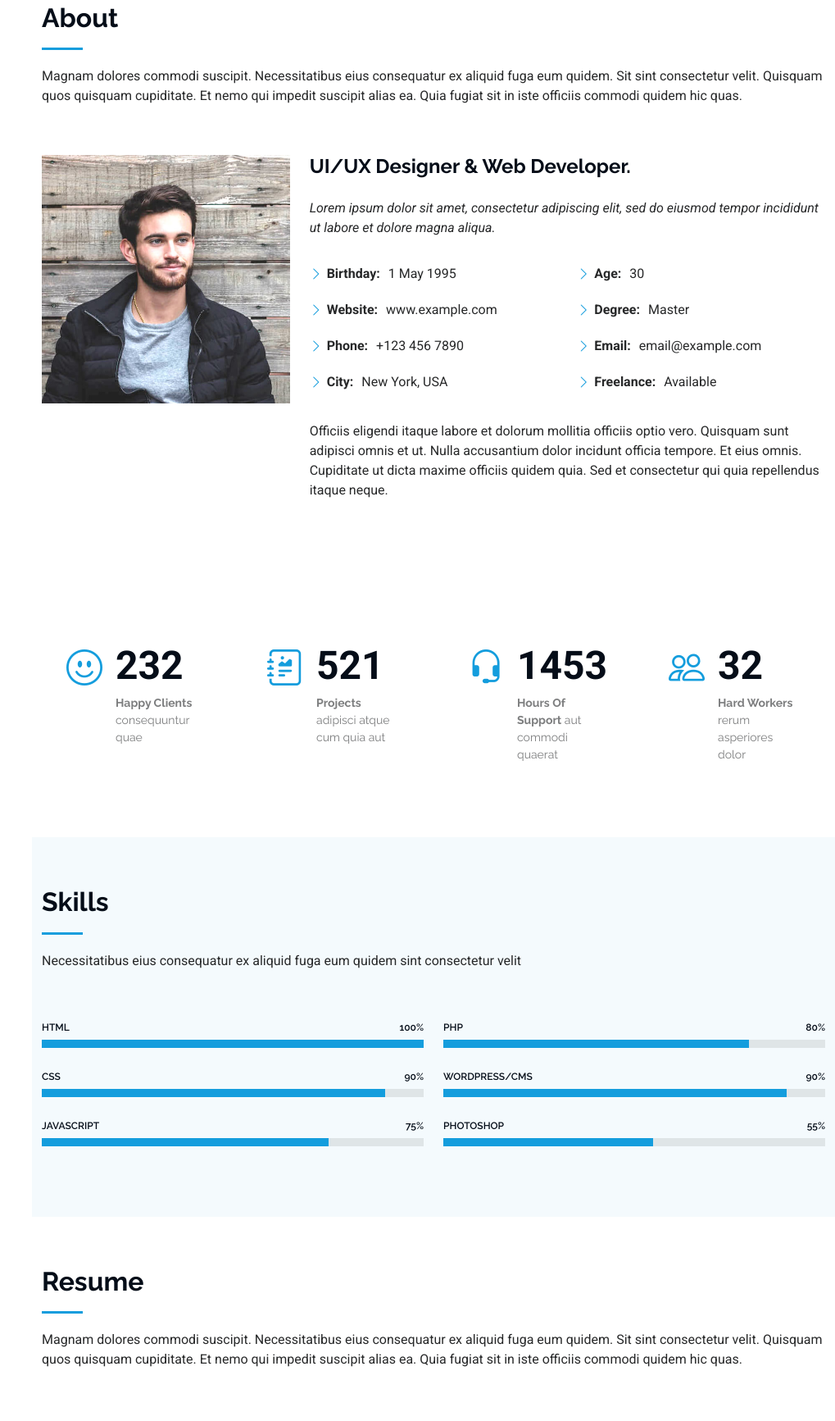
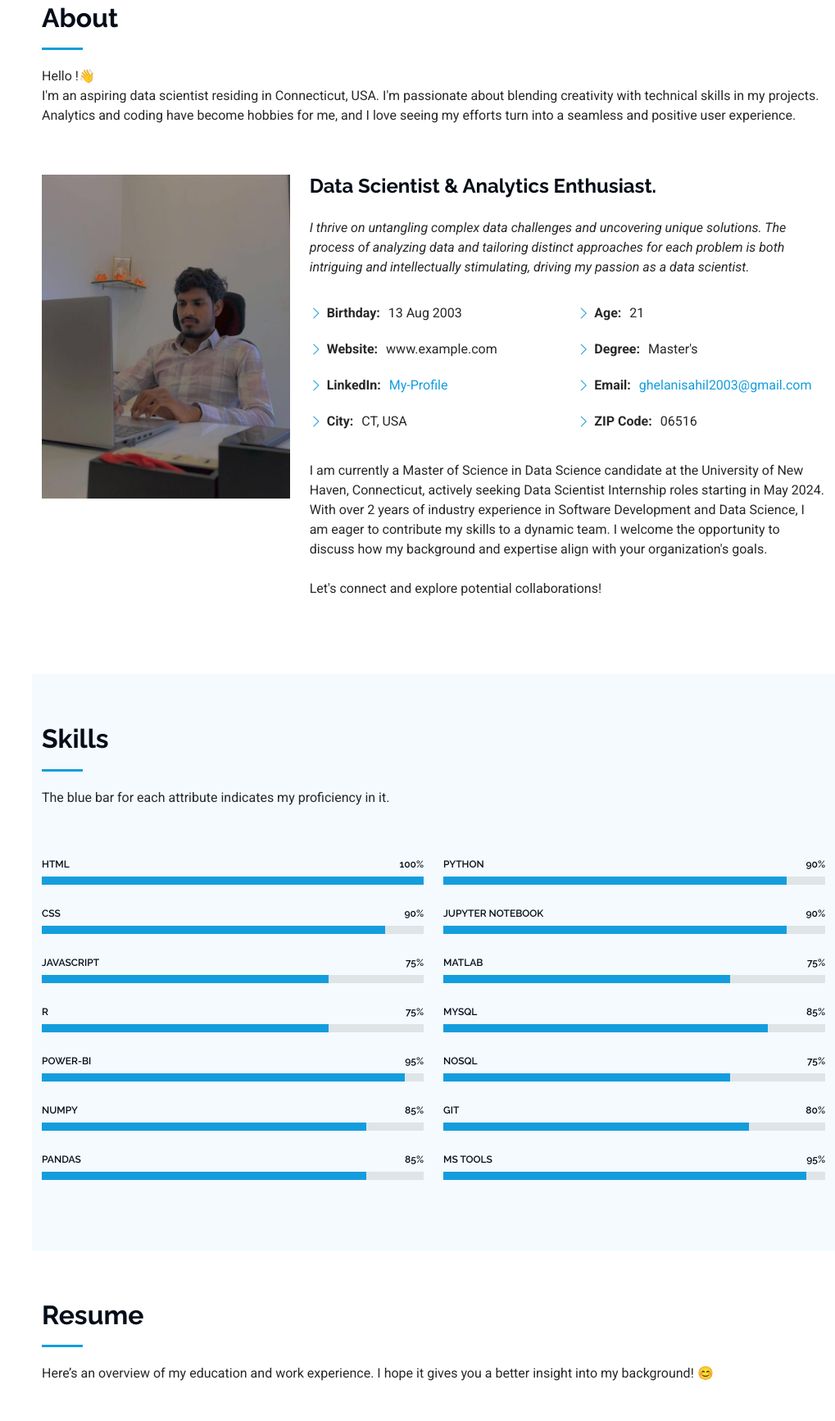
Before and after one commit to SahilGhelani007/iPortfolio, a plain HTML site: page index.html in a window 1280 px wide. Shown: the part 857-2590 px from the top of the page at 82% size, without its empty margins (261-1280 px from the left). Drawn offline with Linux system fonts and the light colour scheme.

Commit message:
update code

```diff
--- a/index.html
+++ b/index.html
@@ -4,7 +4,7 @@
 <head>
   <meta charset="utf-8">
   <meta content="width=device-width, initial-scale=1.0" name="viewport">
-  <title>Index - iPortfolio Bootstrap Template</title>
+  <title>Sahil Ghelani</title>
   <meta content="" name="description">
   <meta content="" name="keywords">
 
@@ -42,13 +42,13 @@
     <i class="header-toggle d-xl-none bi bi-list"></i>
 
     <div class="profile-img">
-      <img src="assets/img/my-profile-img.jpg" alt="" class="img-fluid rounded-circle">
+      <img src="assets/img/my-profile-img1.jpg" alt="" class="img-fluid rounded-circle">
     </div>
 
     <a href="index.html" class="logo d-flex align-items-center justify-content-center">
       <!-- Uncomment the line below if you also wish to use an image logo -->
       <!-- <img src="assets/img/logo.png" alt=""> -->
-      <h1 class="sitename">Alex Smith</h1>
+      <h1 class="sitename">Sahil Ghelani</h1>
     </a>
 
     <div class="social-links text-center">
@@ -65,8 +65,8 @@
         <li><a href="#about"><i class="bi bi-person navicon"></i> About</a></li>
         <li><a href="#resume"><i class="bi bi-file-earmark-text navicon"></i> Resume</a></li>
         <li><a href="#portfolio"><i class="bi bi-images navicon"></i> Portfolio</a></li>
-        <li><a href="#services"><i class="bi bi-hdd-stack navicon"></i> Services</a></li>
-        <li class="dropdown"><a href="#"><i class="bi bi-menu-button navicon"></i> <span>Dropdown</span> <i class="bi bi-chevron-down toggle-dropdown"></i></a>
+        <!-- <li><a href="#services"><i class="bi bi-hdd-stack navicon"></i> Services</a></li> -->
+        <!-- <li class="dropdown"><a href="#"><i class="bi bi-menu-button navicon"></i> <span>Dropdown</span> <i class="bi bi-chevron-down toggle-dropdown"></i></a>
           <ul>
             <li><a href="#">Dropdown 1</a></li>
             <li class="dropdown"><a href="#"><span>Deep Dropdown</span> <i class="bi bi-chevron-down toggle-dropdown"></i></a>
@@ -82,7 +82,7 @@
             <li><a href="#">Dropdown 3</a></li>
             <li><a href="#">Dropdown 4</a></li>
           </ul>
-        </li>
+        </li> -->
         <li><a href="#contact"><i class="bi bi-envelope navicon"></i> Contact</a></li>
       </ul>
     </nav>
@@ -94,11 +94,11 @@
     <!-- Hero Section -->
     <section id="hero" class="hero section dark-background">
 
-      <img src="assets/img/hero-bg.jpg" alt="" data-aos="fade-in" class="">
+      <img src="assets/img/my-background-img1.jpg" alt="" data-aos="fade-in" class="">
 
       <div class="container" data-aos="fade-up" data-aos-delay="100">
-        <h2>Alex Smith</h2>
-        <p>I'm <span class="typed" data-typed-items="Designer, Developer, Freelancer, Photographer">Designer</span><span class="typed-cursor typed-cursor--blink" aria-hidden="true"></span><span class="typed-cursor typed-cursor--blink" aria-hidden="true"></span></p>
+        <h2>Sahil Ghelani</h2>
+        <p>I'm <span class="typed" data-typed-items="Data Enthusiast, Coder, Researcher, Strategist , Traveler">Data Enthusiast</span><span class="typed-cursor typed-cursor--blink" aria-hidden="true"></span><span class="typed-cursor typed-cursor--blink" aria-hidden="true"></span></p>
       </div>
 
     </section><!-- /Hero Section -->
@@ -109,42 +109,42 @@
       <!-- Section Title -->
       <div class="container section-title" data-aos="fade-up">
         <h2>About</h2>
-        <p>Magnam dolores commodi suscipit. Necessitatibus eius consequatur ex aliquid fuga eum quidem. Sit sint consectetur velit. Quisquam quos quisquam cupiditate. Et nemo qui impedit suscipit alias ea. Quia fugiat sit in iste officiis commodi quidem hic quas.</p>
+        <p>Hello !👋</p>
+        <p>I'm an aspiring data scientist residing in Connecticut, USA. I'm passionate about blending creativity with technical skills in my projects. Analytics and coding have become hobbies for me, and I love seeing my efforts turn into a seamless and positive user experience.</p>
       </div><!-- End Section Title -->
 
       <div class="container" data-aos="fade-up" data-aos-delay="100">
 
         <div class="row gy-4 justify-content-center">
           <div class="col-lg-4">
-            <img src="assets/img/my-profile-img.jpg" class="img-fluid" alt="">
+            <img src="assets/img/my-profile-img2.jpg" class="img-fluid" alt="">
           </div>
           <div class="col-lg-8 content">
-            <h2>UI/UX Designer &amp; Web Developer.</h2>
+            <h2>Data Scientist &amp; Analytics Enthusiast.</h2>
             <p class="fst-italic py-3">
-              Lorem ipsum dolor sit amet, consectetur adipiscing elit, sed do eiusmod tempor incididunt ut labore et dolore
-              magna aliqua.
+              I thrive on untangling complex data challenges and uncovering unique solutions. The process of analyzing data and tailoring distinct approaches for each problem is both intriguing and intellectually stimulating, driving my passion as a data scientist.
             </p>
             <div class="row">
               <div class="col-lg-6">
                 <ul>
-                  <li><i class="bi bi-chevron-right"></i> <strong>Birthday:</strong> <span>1 May 1995</span></li>
+                  <li><i class="bi bi-chevron-right"></i> <strong>Birthday:</strong> <span>13 Aug 2003</span></li>
                   <li><i class="bi bi-chevron-right"></i> <strong>Website:</strong> <span>www.example.com</span></li>
-                  <li><i class="bi bi-chevron-right"></i> <strong>Phone:</strong> <span>+123 456 7890</span></li>
-                  <li><i class="bi bi-chevron-right"></i> <strong>City:</strong> <span>New York, USA</span></li>
+                  <li><i class="bi bi-chevron-right"></i> <strong>LinkedIn:</strong> <a href="https://www.linkedin.com/in/sahilghelani" target="_blank">My-Profile</a></li>
+                  <li><i class="bi bi-chevron-right"></i> <strong>City:</strong> <span>CT, USA</span></li>
                 </ul>
               </div>
               <div class="col-lg-6">
                 <ul>
-                  <li><i class="bi bi-chevron-right"></i> <strong>Age:</strong> <span>30</span></li>
-                  <li><i class="bi bi-chevron-right"></i> <strong>Degree:</strong> <span>Master</span></li>
-                  <li><i class="bi bi-chevron-right"></i> <strong>Email:</strong> <span>email@example.com</span></li>
-                  <li><i class="bi bi-chevron-right"></i> <strong>Freelance:</strong> <span>Available</span></li>
+                  <li><i class="bi bi-chevron-right"></i> <strong>Age:</strong> <span>21</span></li>
+                  <li><i class="bi bi-chevron-right"></i> <strong>Degree:</strong> <span>Master's</span></li>
+                  <li><i class="bi bi-chevron-right"></i> <strong>Email:</strong> <a href="mailto:ghelanisahil2003@gmail.com">ghelanisahil2003@gmail.com</a></li>
+                  <li><i class="bi bi-chevron-right"></i> <strong>ZIP Code:</strong> <span>06516</span></li>
                 </ul>
               </div>
             </div>
             <p class="py-3">
-              Officiis eligendi itaque labore et dolorum mollitia officiis optio vero. Quisquam sunt adipisci omnis et ut. Nulla accusantium dolor incidunt officia tempore. Et eius omnis.
-              Cupiditate ut dicta maxime officiis quidem quia. Sed et consectetur qui quia repellendus itaque neque.
+              I am currently a Master of Science in Data Science candidate at the University of New Haven, Connecticut, actively seeking Data Scientist Internship roles starting in May 2024. With over 2 years of industry experience in Software Development and Data Science, I am eager to contribute my skills to a dynamic team. I welcome the opportunity to discuss how my background and expertise align with your organization's goals.
+             <br><br>Let's connect and explore potential collaborations!
             </p>
           </div>
         </div>
@@ -153,50 +153,50 @@
 
     </section><!-- /About Section -->
 
-    <!-- Stats Section -->
+    <!-- Stats Section
     <section id="stats" class="stats section">
 
       <div class="container" data-aos="fade-up" data-aos-delay="100">
 
-        <div class="row gy-4">
+        <div class="row gy-4"> -->
 
-          <div class="col-lg-3 col-md-6">
+          <!-- <div class="col-lg-3 col-md-6">
             <div class="stats-item">
               <i class="bi bi-emoji-smile"></i>
               <span data-purecounter-start="0" data-purecounter-end="232" data-purecounter-duration="1" class="purecounter"></span>
               <p><strong>Happy Clients</strong> <span>consequuntur quae</span></p>
             </div>
-          </div><!-- End Stats Item -->
+          </div>End Stats Item -->
 
-          <div class="col-lg-3 col-md-6">
+          <!-- <div class="col-lg-3 col-md-6">
             <div class="stats-item">
               <i class="bi bi-journal-richtext"></i>
               <span data-purecounter-start="0" data-purecounter-end="521" data-purecounter-duration="1" class="purecounter"></span>
               <p><strong>Projects</strong> <span>adipisci atque cum quia aut</span></p>
             </div>
-          </div><!-- End Stats Item -->
+          </div>End Stats Item -->
 
-          <div class="col-lg-3 col-md-6">
+          <!-- <div class="col-lg-3 col-md-6">
             <div class="stats-item">
               <i class="bi bi-headset"></i>
               <span data-purecounter-start="0" data-purecounter-end="1453" data-purecounter-duration="1" class="purecounter"></span>
               <p><strong>Hours Of Support</strong> <span>aut commodi quaerat</span></p>
             </div>
-          </div><!-- End Stats Item -->
+          </div>End Stats Item -->
 
-          <div class="col-lg-3 col-md-6">
+          <!-- <div class="col-lg-3 col-md-6">
             <div class="stats-item">
               <i class="bi bi-people"></i>
               <span data-purecounter-start="0" data-purecounter-end="32" data-purecounter-duration="1" class="purecounter"></span>
               <p><strong>Hard Workers</strong> <span>rerum asperiores dolor</span></p>
-            </div>
-          </div><!-- End Stats Item -->
-
+            </div> -->
+          <!-- </div>End Stats Item -->
+<!--
         </div>
 
-      </div>
+      </div> -->
 
-    </section><!-- /Stats Section -->
+    <!-- </section>/Stats Section -->
 
     <!-- Skills Section -->
     <section id="skills" class="skills section light-background">
@@ -204,7 +204,7 @@
       <!-- Section Title -->
       <div class="container section-title" data-aos="fade-up">
         <h2>Skills</h2>
-        <p>Necessitatibus eius consequatur ex aliquid fuga eum quidem sint consectetur velit</p>
+        <p>The blue bar for each attribute indicates my proficiency in it.</p>
       </div><!-- End Section Title -->
 
       <div class="container" data-aos="fade-up" data-aos-delay="100">
@@ -228,9 +228,37 @@
             </div><!-- End Skills Item -->
 
             <div class="progress">
-              <span class="skill"><span>JavaScript</span> <i class="val">75%</i></span>
+              <span class="skill"><span>JAVASCRIPT</span> <i class="val">75%</i></span>
               <div class="progress-bar-wrap">
                 <div class="progress-bar" role="progressbar" aria-valuenow="75" aria-valuemin="0" aria-valuemax="100"></div>
+              </div>
+            </div><!-- End Skills Item -->
+
+            <div class="progress">
+              <span class="skill"><span>R</span> <i class="val">75%</i></span>
+              <div class="progress-bar-wrap">
+                <div class="progress-bar" role="progressbar" aria-valuenow="75" aria-valuemin="0" aria-valuemax="100"></div>
+              </div>
+            </div><!-- End Skills Item -->
+
+            <div class="progress">
+              <span class="skill"><span>POWER-BI</span> <i class="val">95%</i></span>
+              <div class="progress-bar-wrap">
+                <div class="progress-bar" role="progressbar" aria-valuenow="95" aria-valuemin="0" aria-valuemax="100"></div>
+              </div>
+            </div><!-- End Skills Item -->
+
+            <div class="progress">
+              <span class="skill"><span>NUMPY</span> <i class="val">85%</i></span>
+              <div class="progress-bar-wrap">
+                <div class="progress-bar" role="progressbar" aria-valuenow="85" aria-valuemin="0" aria-valuemax="100"></div>
+              </div>
+            </div><!-- End Skills Item -->
+
+            <div class="progress">
+              <span class="skill"><span>PANDAS</span> <i class="val">85%</i></span>
+              <div class="progress-bar-wrap">
+                <div class="progress-bar" role="progressbar" aria-valuenow="85" aria-valuemin="0" aria-valuemax="100"></div>
               </div>
             </div><!-- End Skills Item -->
 
@@ -239,23 +267,51 @@
           <div class="col-lg-6">
 
             <div class="progress">
-              <span class="skill"><span>PHP</span> <i class="val">80%</i></span>
+              <span class="skill"><span>PYTHON</span> <i class="val">90%</i></span>
+              <div class="progress-bar-wrap">
+                <div class="progress-bar" role="progressbar" aria-valuenow="90" aria-valuemin="0" aria-valuemax="100"></div>
+              </div>
+            </div><!-- End Skills Item -->
+
+            <div class="progress">
+              <span class="skill"><span>JUPYTER NOTEBOOK</span> <i class="val">90%</i></span>
+              <div class="progress-bar-wrap">
+                <div class="progress-bar" role="progressbar" aria-valuenow="90" aria-valuemin="0" aria-valuemax="100"></div>
+              </div>
+            </div><!-- End Skills Item -->
+
+            <div class="progress">
+              <span class="skill"><span>MATLAB</span> <i class="val">75%</i></span>
+              <div class="progress-bar-wrap">
+                <div class="progress-bar" role="progressbar" aria-valuenow="75" aria-valuemin="0" aria-valuemax="100"></div>
+              </div>
+            </div><!-- End Skills Item -->
+
+             <div class="progress">
+              <span class="skill"><span>MYSQL</span> <i class="val">85%</i></span>
+              <div class="progress-bar-wrap">
+                <div class="progress-bar" role="progressbar" aria-valuenow="85" aria-valuemin="0" aria-valuemax="100"></div>
+              </div>
+            </div><!-- End Skills Item -->
+
+            <div class="progress">
+              <span class="skill"><span>NOSQL</span> <i class="val">75%</i></span>
+              <div class="progress-bar-wrap">
+                <div class="progress-bar" role="progressbar" aria-valuenow="75" aria-valuemin="0" aria-valuemax="100"></div>
+              </div>
+            </div><!-- End Skills Item -->
+
+            <div class="progress">
+              <span class="skill"><span>GIT</span> <i class="val">80%</i></span>
               <div class="progress-bar-wrap">
                 <div class="progress-bar" role="progressbar" aria-valuenow="80" aria-valuemin="0" aria-valuemax="100"></div>
               </div>
             </div><!-- End Skills Item -->
 
             <div class="progress">
-              <span class="skill"><span>WordPress/CMS</span> <i class="val">90%</i></span>
+              <span class="skill"><span>MS TOOLS</span> <i class="val">95%</i></span>
               <div class="progress-bar-wrap">
-                <div class="progress-bar" role="progressbar" aria-valuenow="90" aria-valuemin="0" aria-valuemax="100"></div>
-              </div>
-            </div><!-- End Skills Item -->
-
-            <div class="progress">
-              <span class="skill"><span>Photoshop</span> <i class="val">55%</i></span>
-              <div class="progress-bar-wrap">
-                <div class="progress-bar" role="progressbar" aria-valuenow="55" aria-valuemin="0" aria-valuemax="100"></div>
+                <div class="progress-bar" role="progressbar" aria-valuenow="95" aria-valuemin="0" aria-valuemax="100"></div>
               </div>
             </div><!-- End Skills Item -->
 
@@ -273,7 +329,7 @@
       <!-- Section Title -->
       <div class="container section-title" data-aos="fade-up">
         <h2>Resume</h2>
-        <p>Magnam dolores commodi suscipit. Necessitatibus eius consequatur ex aliquid fuga eum quidem. Sit sint consectetur velit. Quisquam quos quisquam cupiditate. Et nemo qui impedit suscipit alias ea. Quia fugiat sit in iste officiis commodi quidem hic quas.</p>
+        <p>Here’s an overview of my education and work experience. I hope it gives you a better insight into my background! 😊</p>
       </div><!-- End Section Title -->
 
       <div class="container">
@@ -284,20 +340,20 @@
             <h3 class="resume-title">Sumary</h3>
 
             <div class="resume-item pb-0">
-              <h4>Brandon Johnson</h4>
-              <p><em>Innovative and deadline-driven Graphic Designer with 3+ years of experience designing and developing user-centered digital/print marketing material from initial concept to final, polished deliverable.</em></p>
+              <h4>Sahil Ghelani</h4>
+              <p><em>Over 2+ years of industry experience in Data Science, applying advanced analytical techniques to extract insights, optimize processes, and drive data-driven decision-making. Passionate about solving complex problems through innovation and precision.</em></p>
               <ul>
-                <li>Portland par 127,Orlando, FL</li>
-                <li>(123) 456-7891</li>
-                <li>alice.barkley@example.com</li>
+                <li>Savin Ave 714,West Haven, CT</li>
+                <li>(203) 627-2749</li>
+                <li>sghel1@unh.newhaven.edu</li>
               </ul>
             </div><!-- Edn Resume Item -->
 
             <h3 class="resume-title">Education</h3>
             <div class="resume-item">
-              <h4>Master of Fine Arts &amp; Graphic Design</h4>
-              <h5>2015 - 2016</h5>
-              <p><em>Rochester Institute of Technology, Rochester, NY</em></p>
+              <h4>Master of Science</h4>
+              <p><em>Data Science</em></p>
+              <h5>2024 - 2026</h5>
               <p>Qui deserunt veniam. Et sed aliquam labore tempore sed quisquam iusto autem sit. Ea vero voluptatum qui ut dignissimos deleniti nerada porti sand markend</p>
             </div><!-- Edn Resume Item -->
 
```
Also changed, not shown: portfolio-details.html (+1 -1 lines), assets/img/my-background-img1.jpg (added), assets/img/my-profile-img1.jpg (added), assets/img/my-profile-img2.jpg (added), assets/img/my-profile-img3.jpg (added), assets/img/my.jpg (renamed from assets/img/my-profile-img.jpg), assets/img/portfolio/app-3.jpg (added).
